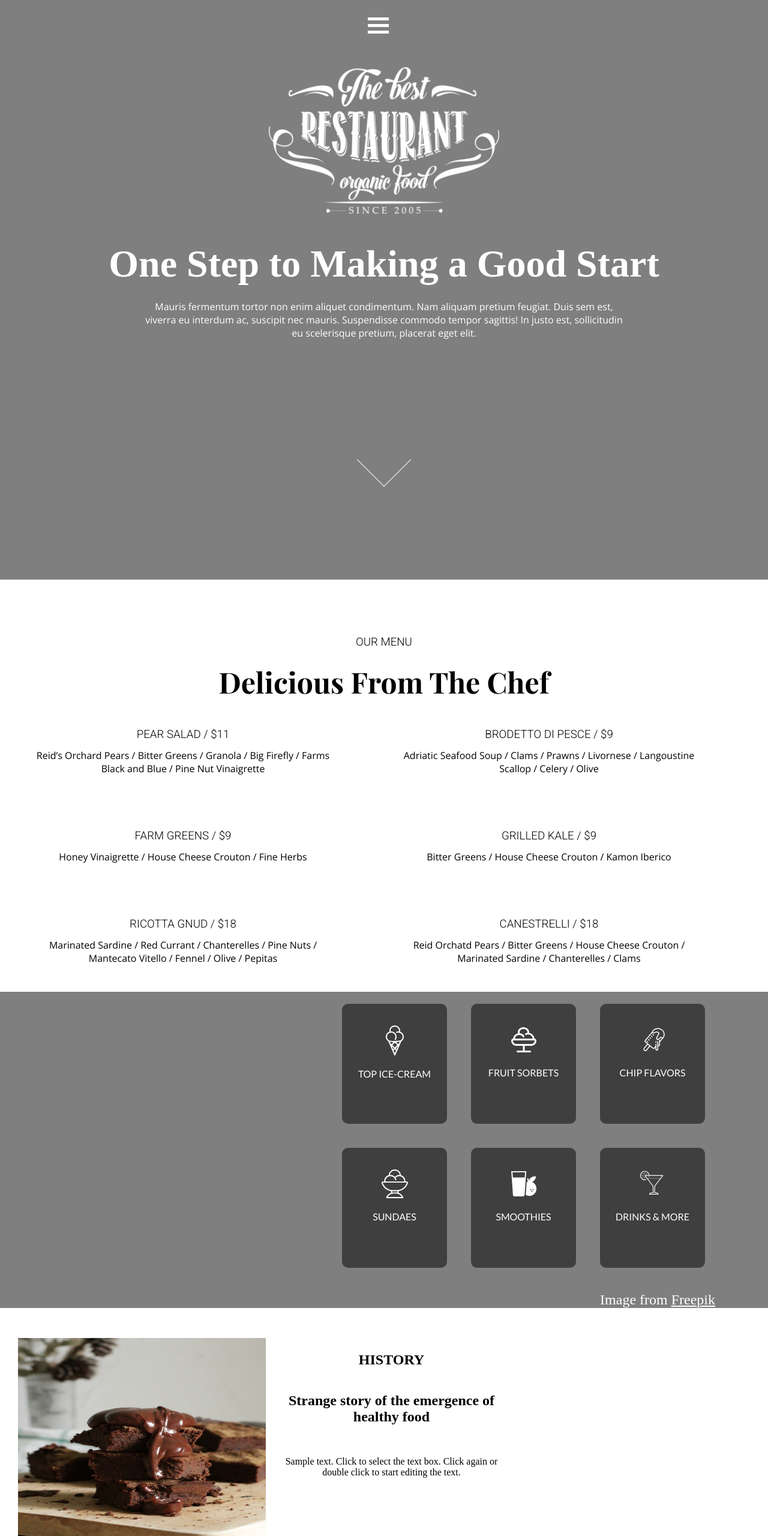
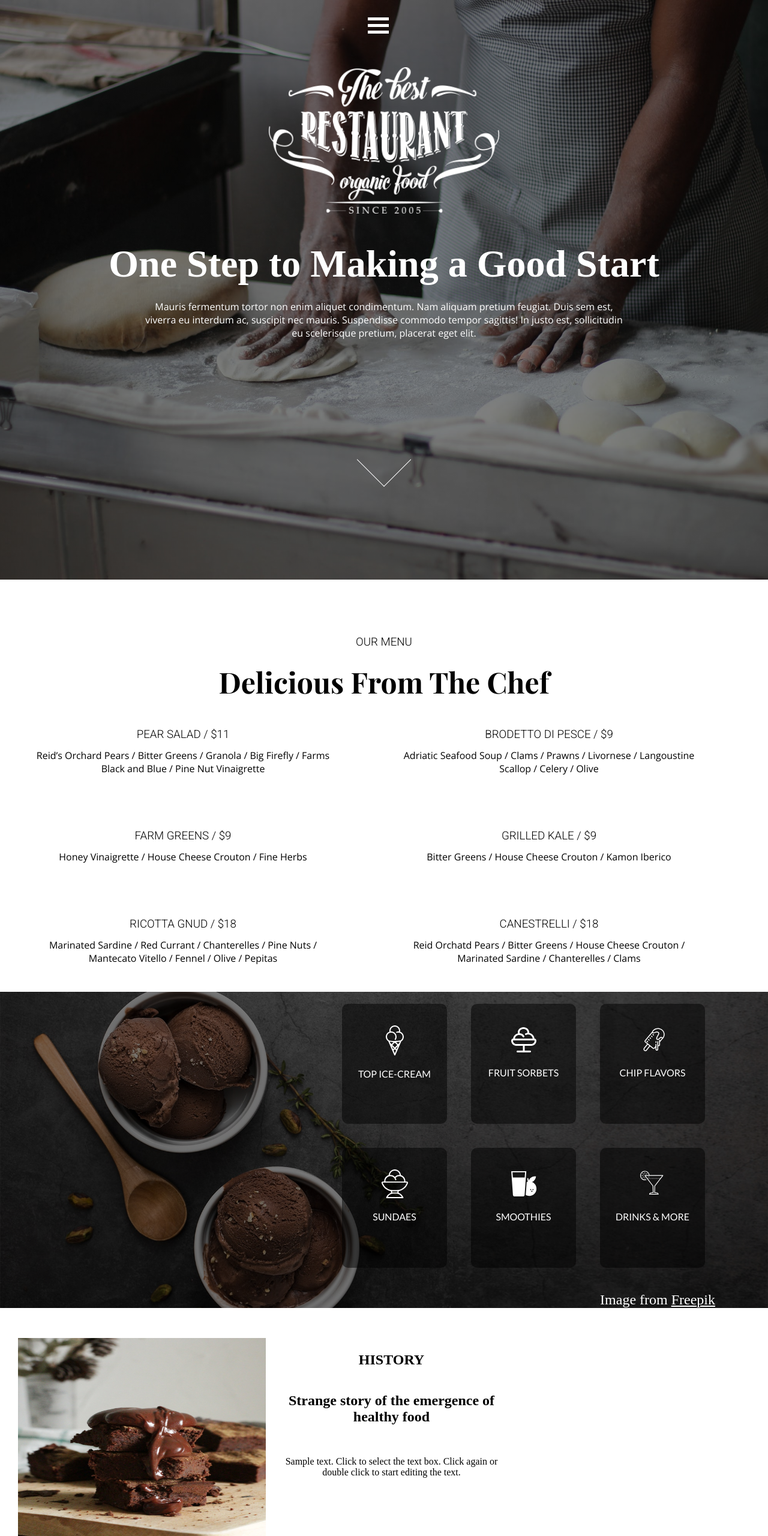
Before and after one commit to soamtripathy/hotel-website, a plain HTML site: page index.html in a window 1280 px wide. Shown: the top 2560 px of the page at 60% size. Drawn offline with nearby package versions, Linux system fonts and the light colour scheme.

Commit message:
Update styles.css

```diff
--- a/styles.css
+++ b/styles.css
@@ -37,7 +37,7 @@
 }
 .intro {
   background-image: linear-gradient(rgba(0, 0, 0, 0.5), rgba(0, 0, 0, 0.5)),
-    url(../template2/img/bg1.jpeg);
+    url(./img/bg1.jpeg);
   background-size: 100%;
   background-position: center;
   background-repeat: no-repeat;
@@ -122,7 +122,7 @@
 }
 .flavours{
     background-image: linear-gradient(rgba(0, 0, 0, 0.5), rgba(0, 0, 0, 0.5)),
-    url(../template2/img/desert.jpg);
+    url(./img/desert.jpg);
   background-size: 100%;
   background-position: center;
   background-repeat: no-repeat;
```
